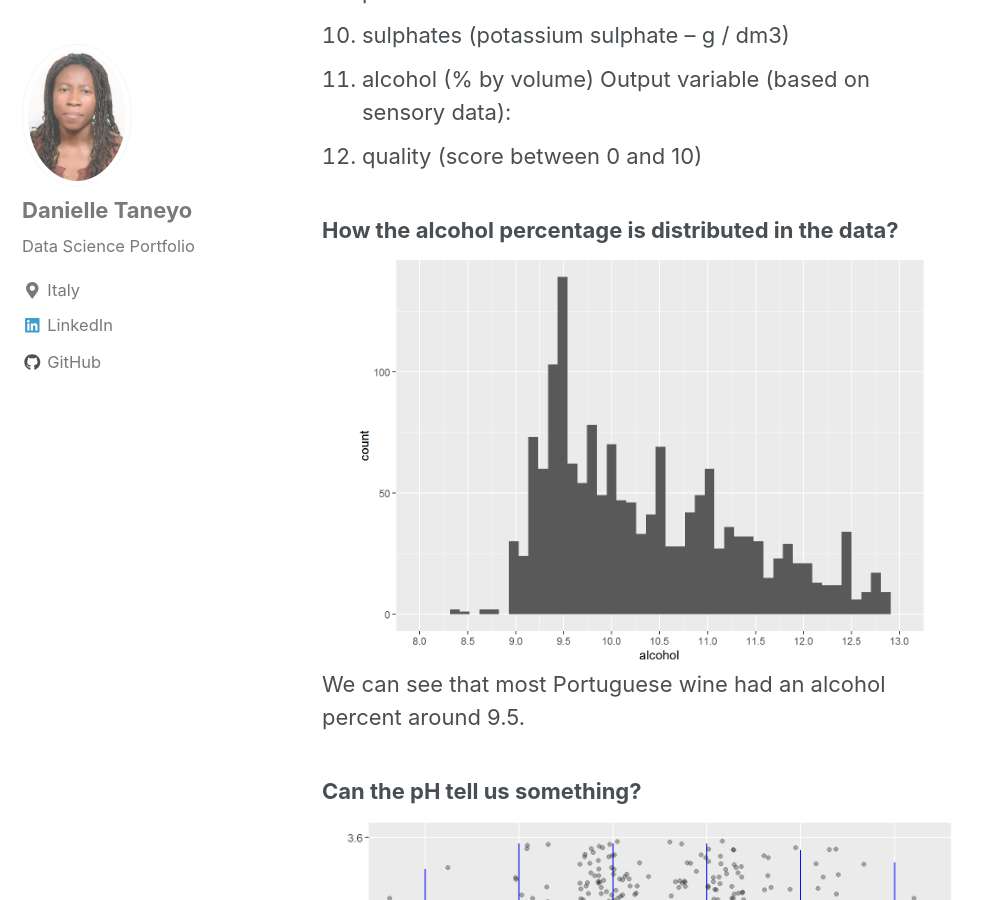
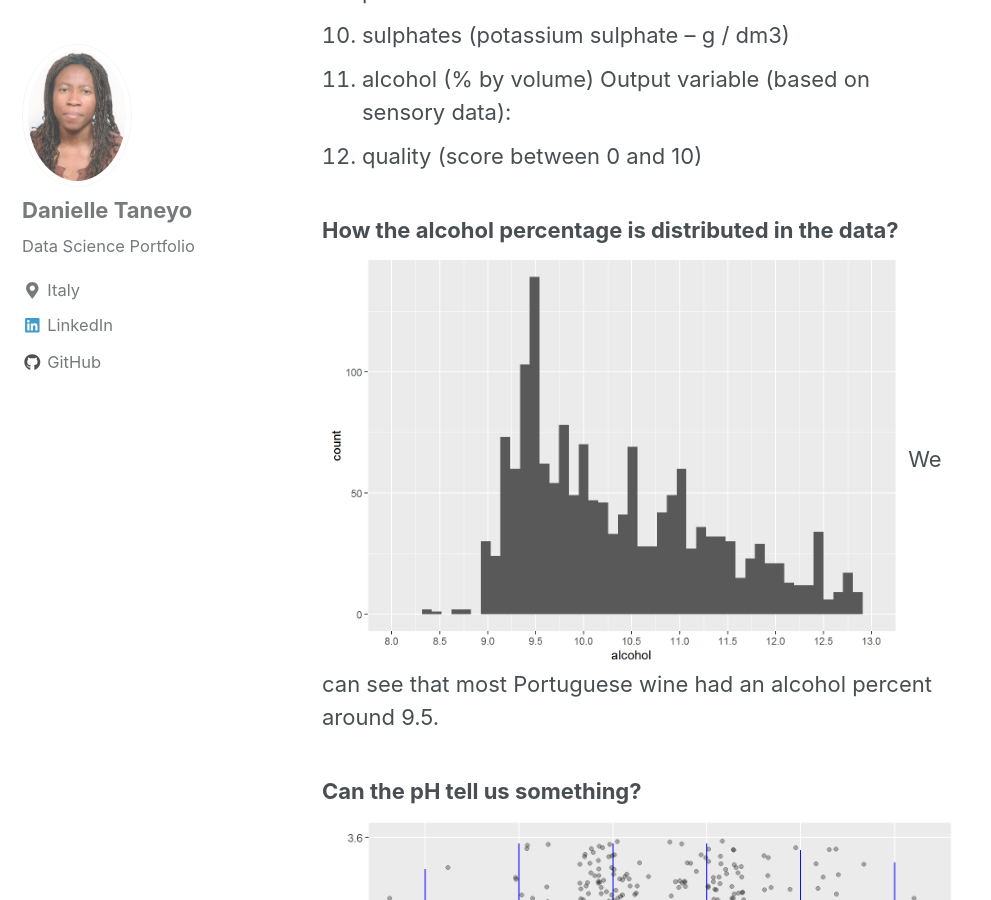
Before and after one commit to lsaa2014/lsaa2014.github.io, a Jekyll site: the page built from _posts/2018-03-27-WineEDA.md, in a window 1280 px wide and 900 px high, scrolled down 1835 px. Shown: the whole window, without its empty margins (0-991 px from the left). Built offline with Jekyll 4.4.1, drawn with Linux system fonts in a browser that asks for light colours; nearby versions of some CDN libraries.

Commit message:
Update 2018-03-27-WineEDA.md

```diff
--- a/_posts/2018-03-27-WineEDA.md
+++ b/_posts/2018-03-27-WineEDA.md
@@ -29,7 +29,7 @@
 12. quality (score between 0 and 10)
 
 ### How the alcohol percentage is distributed in the data?
-<img src="{{ site.url }}{{ site.baseurl }}/images/wine/alcoholpercent.png" alt="image-center" class="align-center" width="580" height="300">
+<img src="{{ site.url }}{{ site.baseurl }}/images/wine/alcoholpercent.png" alt="" width="580" height="300">
 We can see that most Portuguese wine had an alcohol percent around 9.5.
 
 ### Can the pH tell us something?
```
